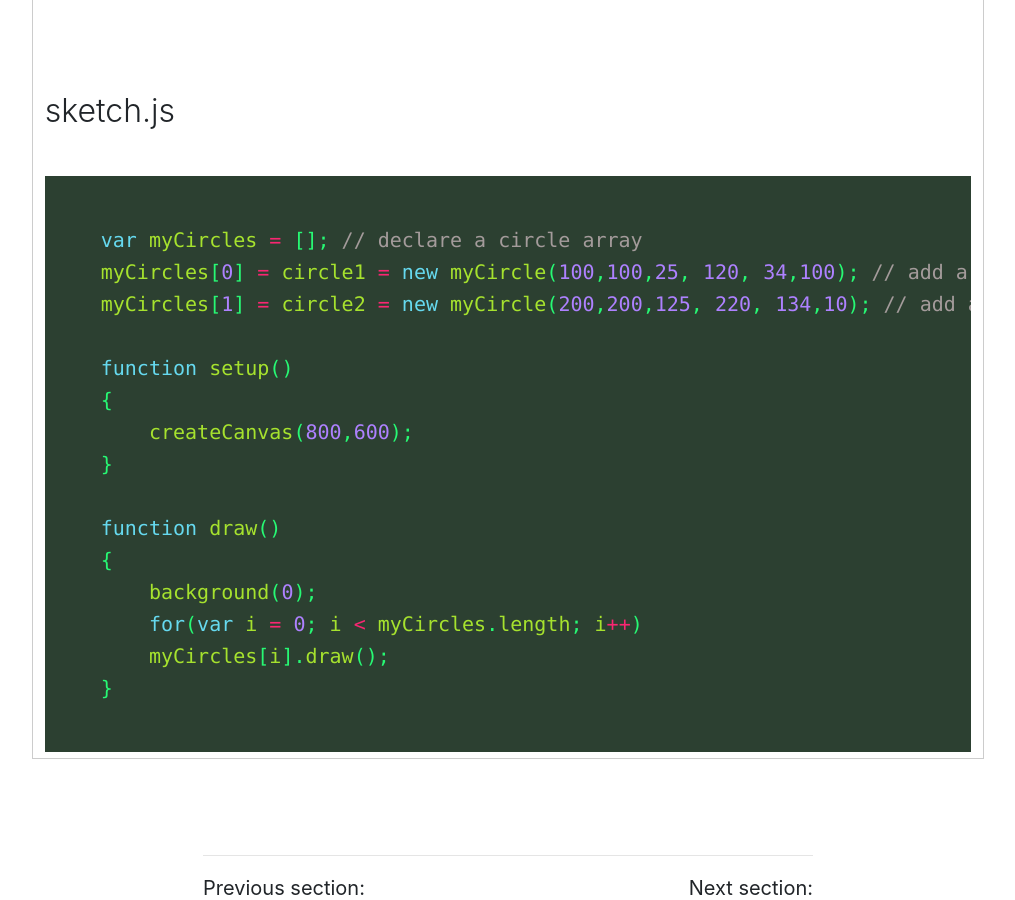
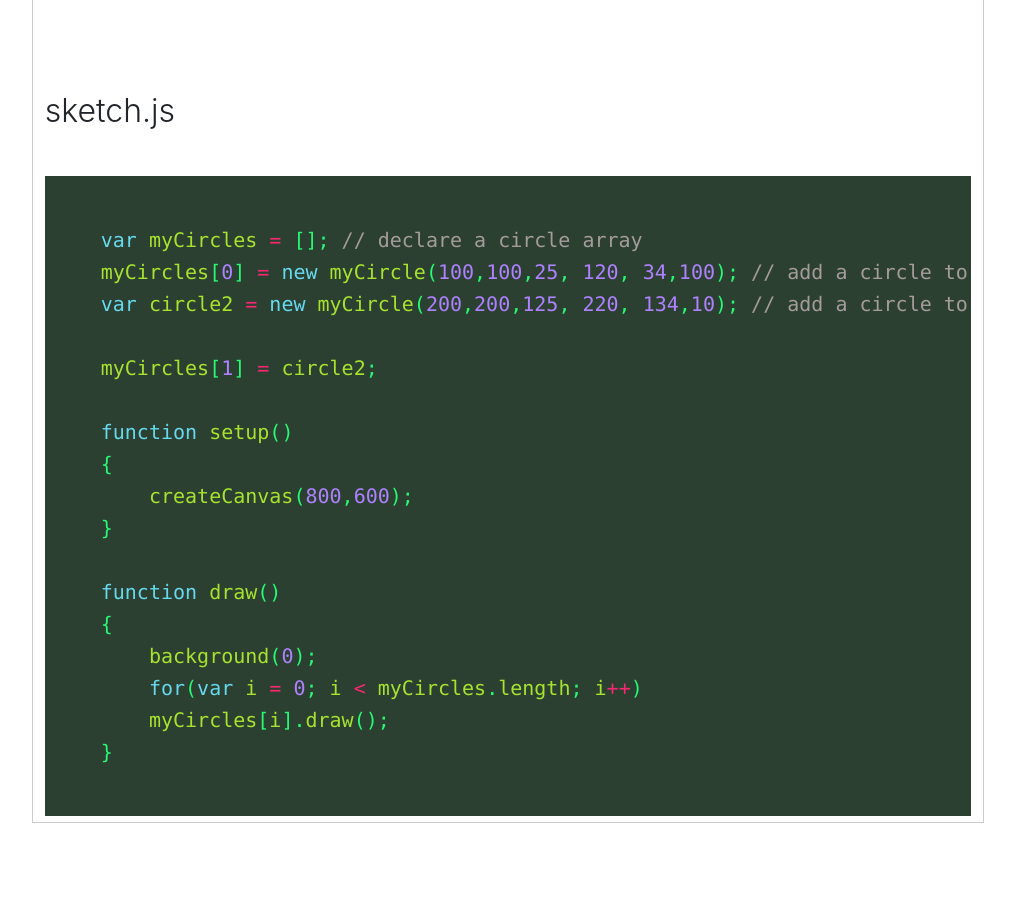
Before and after one commit to Montana-Media-Arts/220-creative-coding2-Spring2021, a Jekyll site: the page built from modules/week-5/_posts/2001-02-01-review-arrays.md, in a window 1280 px wide and 900 px high, scrolled down 1943 px. Shown: the whole window, without its empty margins (132-1147 px from the left). Built offline with Jekyll 4.4.1, drawn with Linux system fonts in a browser that asks for light colours; nearby versions of some CDN libraries; comment, search, counter and statistics services are not loaded.

Commit message:
Update 2001-02-01-review-arrays.md

````diff
--- a/modules/week-5/_posts/2001-02-01-review-arrays.md
+++ b/modules/week-5/_posts/2001-02-01-review-arrays.md
@@ -51,8 +51,10 @@ And then we used the class by doing this.
 
 ```js
 var myCircles = []; // declare a circle array
-myCircles[0] = circle1 = new myCircle(100,100,25, 120, 34,100); // add a circle to index 0
-myCircles[1] = circle2 = new myCircle(200,200,125, 220, 134,10); // add a circle to index 1
+myCircles[0] = new myCircle(100,100,25, 120, 34,100); // add a circle to index 0
+var circle2 = new myCircle(200,200,125, 220, 134,10); // add a circle to index 1
+
+myCircles[1] = circle2;
 
 function setup()
 {
````
